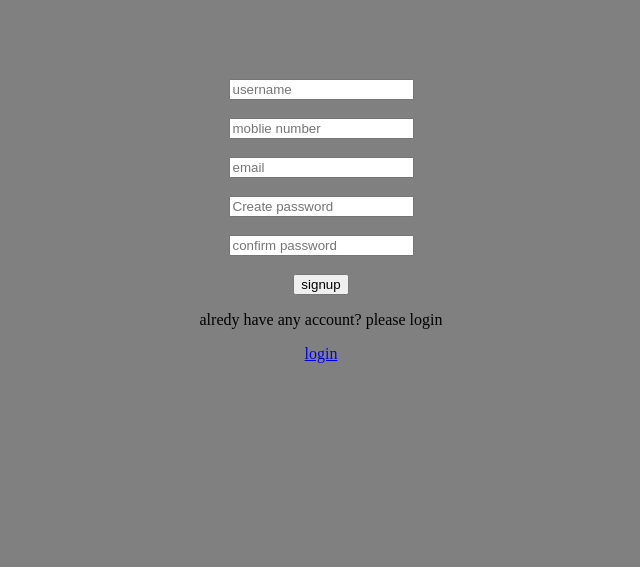
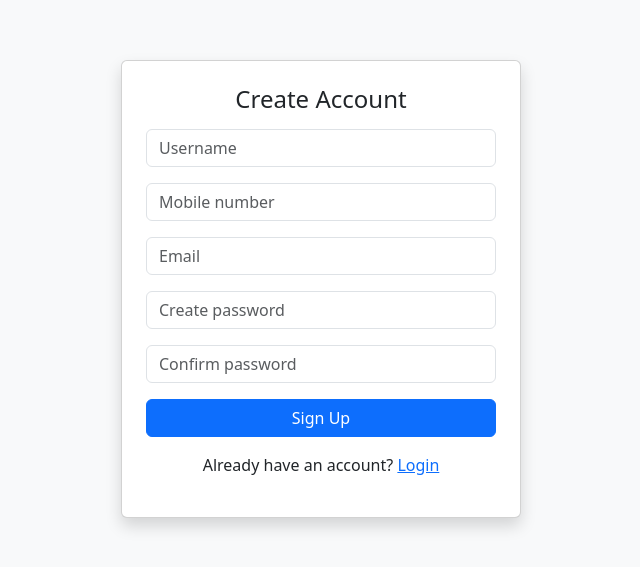
Before and after one commit to suryateja-kesireddy/surya, a plain HTML site: page projects/login/index2.html in a window 1280 px wide. Shown: the part 111-678 px from the top of the page, without its empty margins (319-959 px from the left). Drawn offline with nearby package versions, Linux system fonts and the light colour scheme.

Commit message:
Update index2.html

```diff
--- a/projects/login/index2.html
+++ b/projects/login/index2.html
@@ -1,24 +1,37 @@
 <!DOCTYPE html>
 <html lang="en">
+<head>
+  <meta charset="UTF-8" />
+  <meta name="viewport" content="width=device-width, initial-scale=1.0"/>
+  <title>Sign Up</title>
+  <link href="https://cdn.jsdelivr.net/npm/bootstrap@5.3.3/dist/css/bootstrap.min.css" rel="stylesheet">
+</head>
+<body class="bg-light d-flex align-items-center justify-content-center vh-100">
 
-<head>
-    <meta charset="UTF-8">
-    <meta name="viewport" content="width=device-width, initial-scale=1.0">
-    <title>Document</title>
-    <link rel="stylesheet" href="style2.css">
-</head>
+  <div class="card shadow p-4" style="width: 100%; max-width: 400px;">
+    <form>
+      <h4 class="text-center mb-3">Create Account</h4>
+      <div class="mb-3">
+        <input type="text" class="form-control" placeholder="Username" required>
+      </div>
+      <div class="mb-3">
+        <input type="number" class="form-control" placeholder="Mobile number">
+      </div>
+      <div class="mb-3">
+        <input type="email" class="form-control" placeholder="Email" required>
+      </div>
+      <div class="mb-3">
+        <input type="password" class="form-control" placeholder="Create password" required>
+      </div>
+      <div class="mb-3">
+        <input type="password" class="form-control" placeholder="Confirm password" required>
+      </div>
+      <div class="d-grid">
+        <button type="submit" class="btn btn-primary">Sign Up</button>
+      </div>
+      <p class="mt-3 text-center">Already have an account? <a href="index.html">Login</a></p>
+    </form>
+  </div>
 
-<body>
-    <form>
-        <input type="text" id="name" placeholder="username" required><br>
-        <input type="number" id="no" placeholder="moblie number"><br>
-        <input type="email" id="mail" placeholder="email" required><br>
-        <input type="password" id="password" placeholder="Create password" required><br>
-        <input type="password" id="pass" placeholder="confirm password" required><br>
-            <button type="signup">signup</button>
-        <p>alredy have any account? please login</p>
-        <a href="index.html">login</a>
-    </form>
 </body>
-
 </html>
```
